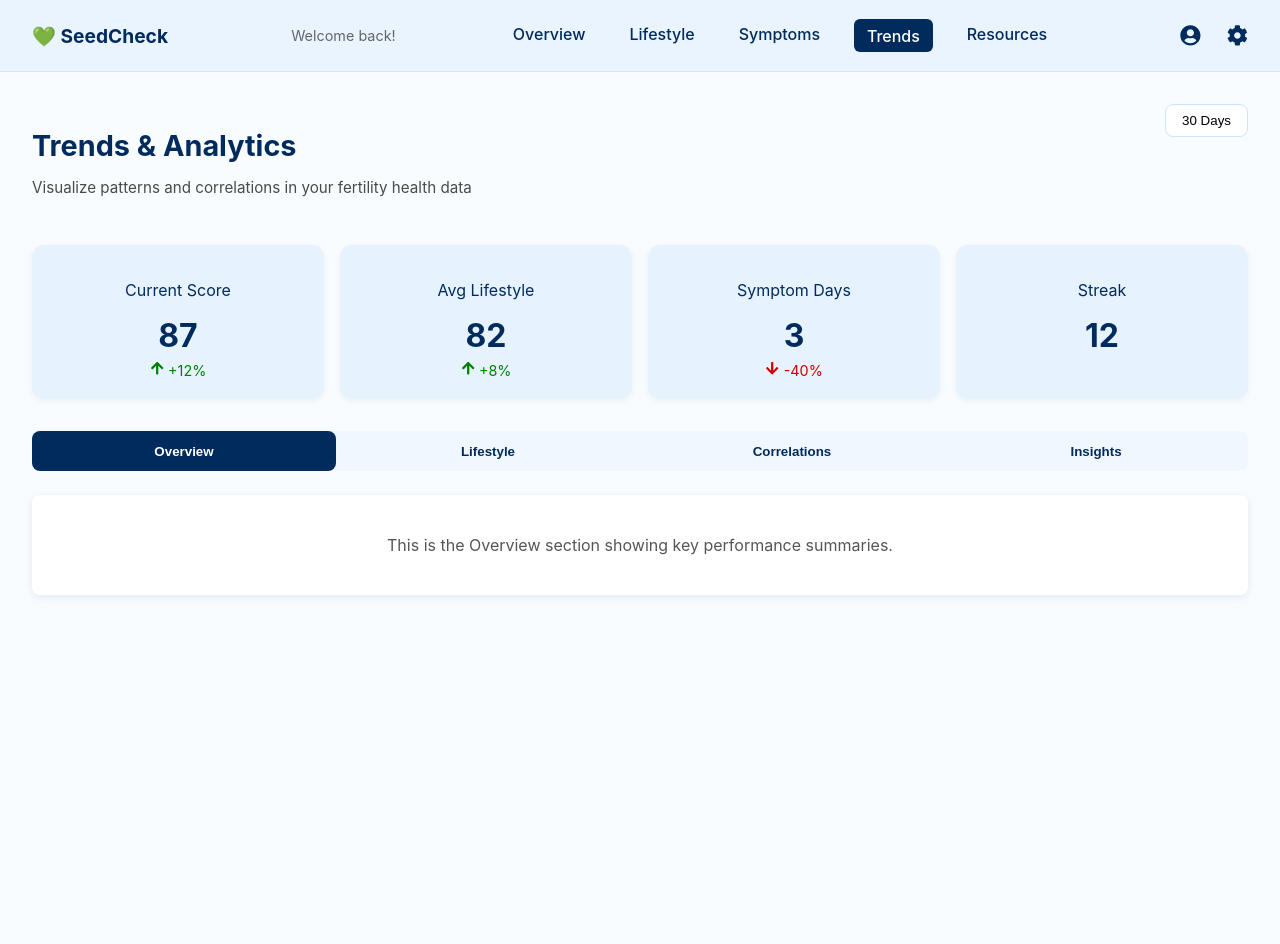
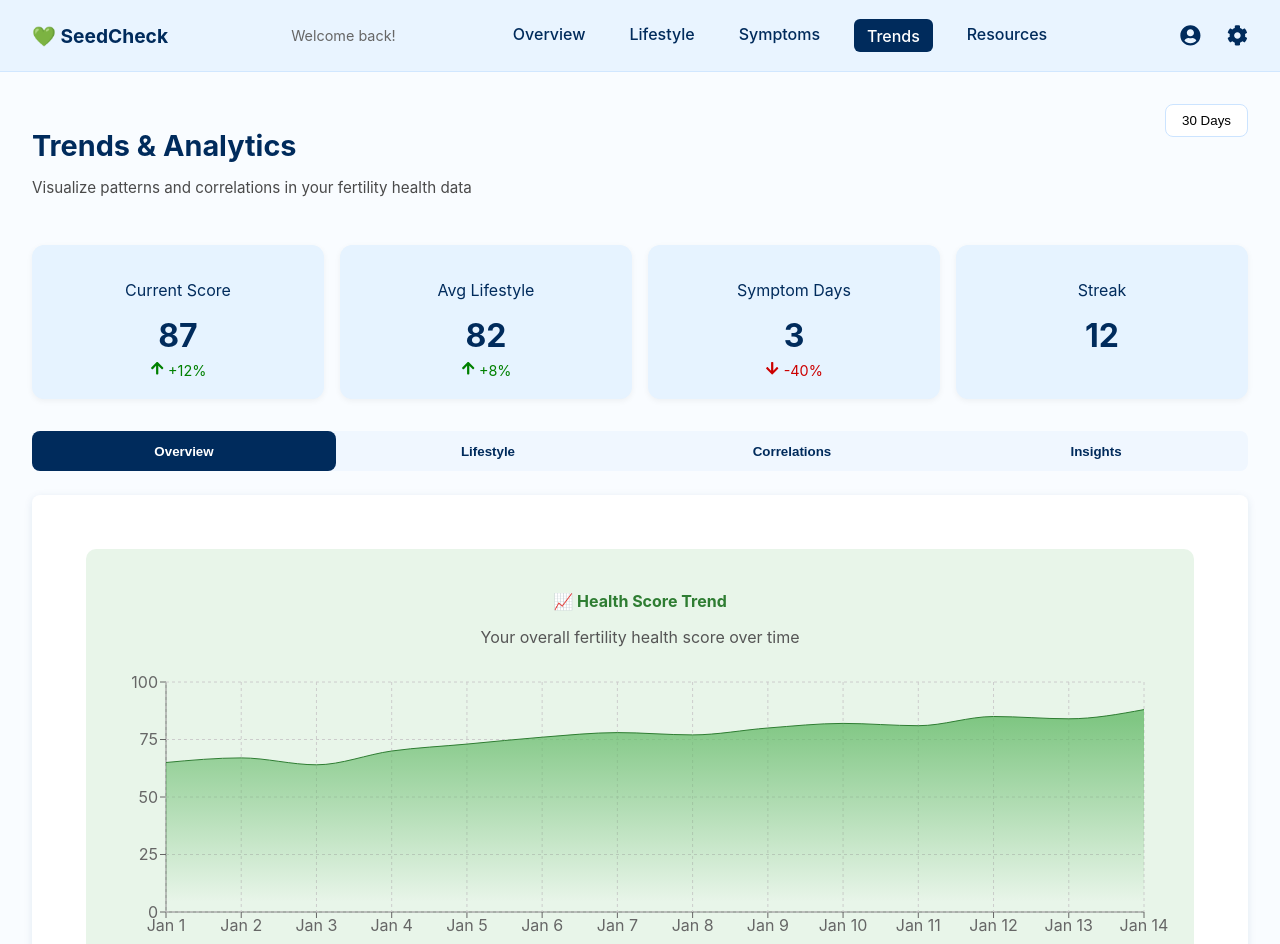
Before and after one commit to CrissyDev/SeedCheck, a React (Vite) app: page /trends in a window 1280 px wide. Shown: the top 944 px of the page. Before the commit the page ends 800 px from the top, so only its background shows below. Built offline with nearby package versions, Linux system fonts and the light colour scheme.

Commit message:
trends overview half way done

```diff
--- a/src/components/Trends.css
+++ b/src/components/Trends.css
@@ -190,3 +190,18 @@
   border-radius: 8px;
   box-shadow: 0 2px 8px rgba(0, 64, 128, 0.1);
 }
+
+.chart-container {
+  background: #e8f5e9;
+  margin: 30px;
+  padding: 20px;
+  border-radius: 10px;
+}
+.chart-container h4 {
+  color: #2e7d32;
+  margin-bottom: 5px;
+}
+.chart-container p {
+  color: #555;
+  margin-bottom: 15px;
+}
--- a/src/components/Trends.jsx
+++ b/src/components/Trends.jsx
@@ -1,11 +1,44 @@
 import React, { useState } from "react";
 import { NavLink } from "react-router-dom";
 import "./Trends.css";
-import { FaArrowUp, FaArrowDown, FaUserCircle, FaCog } from "react-icons/fa";
+import {
+  FaArrowUp,
+  FaArrowDown,
+  FaUserCircle,
+  FaCog,
+} from "react-icons/fa";
+import {
+  AreaChart,
+  Area,
+  XAxis,
+  YAxis,
+  Tooltip,
+  ResponsiveContainer,
+  CartesianGrid,
+  Legend,
+} from "recharts";
 
 const Trends = () => {
   const [selectedRange, setSelectedRange] = useState("30 Days");
   const [activeTab, setActiveTab] = useState("Overview");
+
+  // Sample daily data
+  const data = [
+    { date: "Jan 1", healthScore: 65, lifestyle: 70, symptoms: 2 },
+    { date: "Jan 2", healthScore: 67, lifestyle: 68, symptoms: 3 },
+    { date: "Jan 3", healthScore: 64, lifestyle: 66, symptoms: 4 },
+    { date: "Jan 4", healthScore: 70, lifestyle: 72, symptoms: 1 },
+    { date: "Jan 5", healthScore: 73, lifestyle: 75, symptoms: 2 },
+    { date: "Jan 6", healthScore: 76, lifestyle: 78, symptoms: 1 },
+    { date: "Jan 7", healthScore: 78, lifestyle: 79, symptoms: 1 },
+    { date: "Jan 8", healthScore: 77, lifestyle: 80, symptoms: 3 },
+    { date: "Jan 9", healthScore: 80, lifestyle: 83, symptoms: 2 },
+    { date: "Jan 10", healthScore: 82, lifestyle: 84, symptoms: 1 },
+    { date: "Jan 11", healthScore: 81, lifestyle: 82, symptoms: 3 },
+    { date: "Jan 12", healthScore: 85, lifestyle: 86, symptoms: 1 },
+    { date: "Jan 13", healthScore: 84, lifestyle: 85, symptoms: 2 },
+    { date: "Jan 14", healthScore: 88, lifestyle: 89, symptoms: 1 },
+  ];
 
   const handleRangeChange = (range) => {
     setSelectedRange(range);
@@ -104,25 +137,46 @@ const Trends = () => {
       {/* --- Dynamic Tab Content --- */}
       <div className="tab-content">
         {activeTab === "Overview" && (
-          <p>This is the Overview section showing key performance summaries.</p>
+          <div className="chart-container">
+            <h4>📈 Health Score Trend</h4>
+            <p>Your overall fertility health score over time</p>
+            <ResponsiveContainer width="100%" height={300}>
+              <AreaChart data={data} margin={{ top: 20, right: 30, left: 0, bottom: 0 }}>
+                <defs>
+                  <linearGradient id="colorHealth" x1="0" y1="0" x2="0" y2="1">
+                    <stop offset="5%" stopColor="#66bb6a" stopOpacity={0.8}/>
+                    <stop offset="95%" stopColor="#66bb6a" stopOpacity={0}/>
+                  </linearGradient>
+                </defs>
+                <XAxis dataKey="date" />
+                <YAxis />
+                <CartesianGrid strokeDasharray="3 3" />
+                <Tooltip
+                  contentStyle={{ backgroundColor: "#e8f5e9", border: "1px solid #81c784" }}
+                  labelStyle={{ color: "#2e7d32" }}
+                  formatter={(value, name) => [`${value}`, name === "healthScore" ? "Health Score" : name]}
+                />
+                <Legend />
+                <Area
+                  type="monotone"
+                  dataKey="healthScore"
+                  stroke="#2e7d32"
+                  fillOpacity={1}
+                  fill="url(#colorHealth)"
+                />
+              </AreaChart>
+            </ResponsiveContainer>
+          </div>
         )}
+
         {activeTab === "Lifestyle" && (
-          <p>
-            This section displays your average lifestyle metrics and trends over
-            time.
-          </p>
+          <p>This section displays your average lifestyle metrics and trends over time.</p>
         )}
         {activeTab === "Correlations" && (
-          <p>
-            Here, we analyze how different lifestyle factors correlate with your
-            fertility trends.
-          </p>
+          <p>Here, we analyze how different lifestyle factors correlate with your fertility trends.</p>
         )}
         {activeTab === "Insights" && (
-          <p>
-            Personalized insights generated from your health and lifestyle
-            patterns.
-          </p>
+          <p>Personalized insights generated from your health and lifestyle patterns.</p>
         )}
       </div>
     </div>
```
